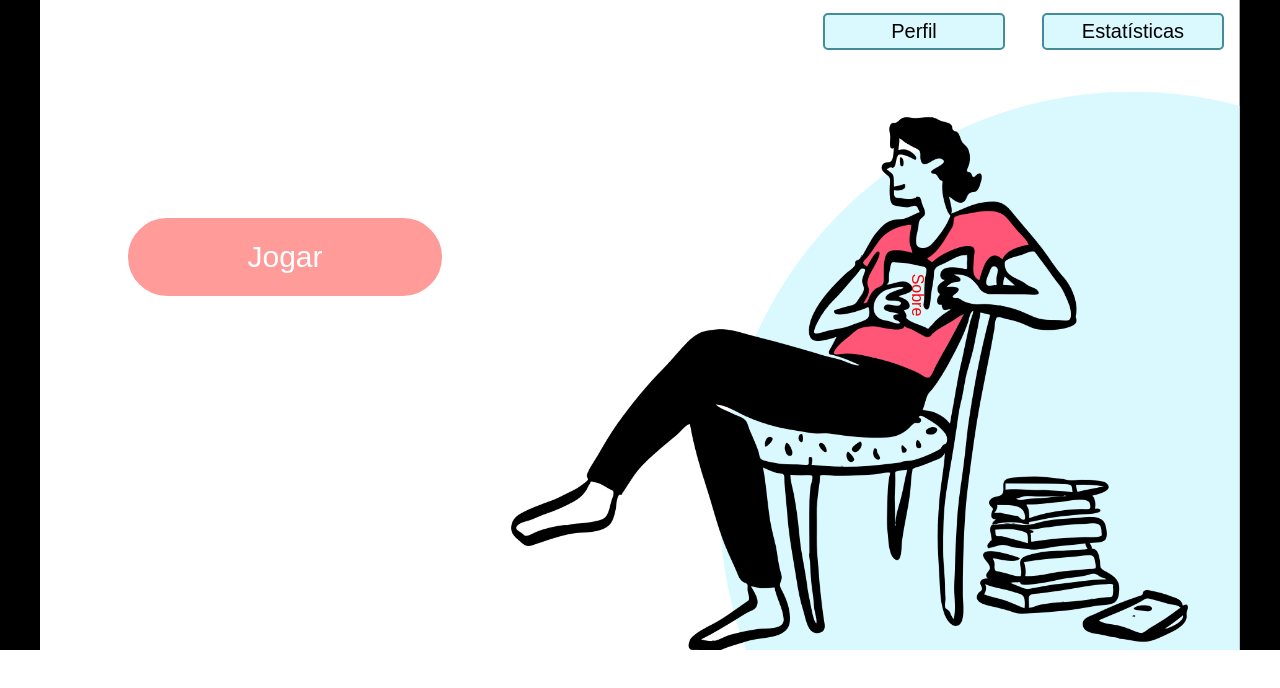
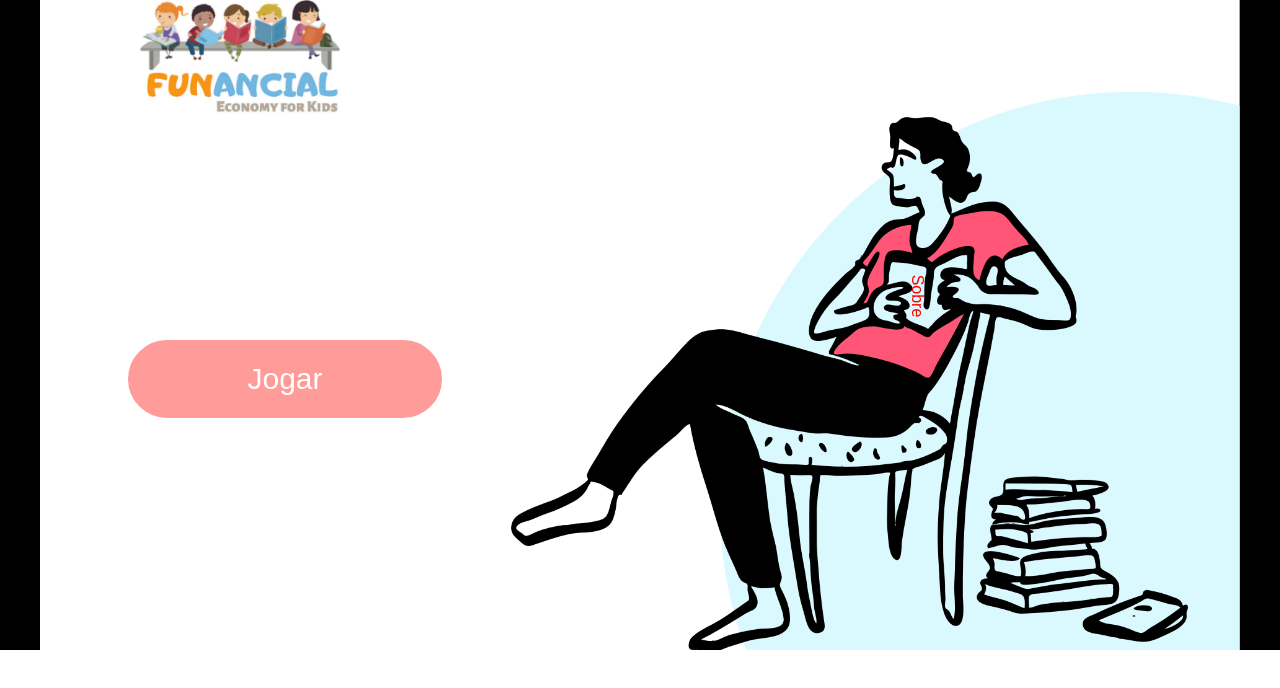
Before and after one commit to gaugsouza/ES4A4xLP2A4, a React (Create React App) app in the folder React/funancial-front/: page / in a window 1280 px wide. Shown: the top 688 px of the page. Built offline with nearby package versions, Linux system fonts and the light colour scheme.

Commit message:
Adição de página 404, modificação no componente do menu, adição de logo

```diff
--- a/React/funancial-front/src/App.css
+++ b/React/funancial-front/src/App.css
@@ -3,6 +3,8 @@ a{text-decoration: none; color: inherit;}
 
 span{cursor: pointer;}
 .gameBg{background-image: url("Imagens/composition-24.png");width: 100%;max-width: 1200px;margin: 0 auto;height: 650px;background-size: cover;background-repeat: no-repeat;position: relative;}
+
+.container { width: 100%; max-width: 1200px; margin: 0 auto; position: relative; }
 /*.App {
   text-align: center;
 }
--- a/React/funancial-front/src/App.js
+++ b/React/funancial-front/src/App.js
@@ -4,11 +4,15 @@ import Login from './Components/Login';
 import Estatisticas from './Components/Estatisticas';
 import Jogo from './Components/Jogo';
 import TelaInicial from './Components/TelaInicial';
-import Perfil from './Components/Perfil'
+import Perfil from './Components/Perfil';
+import Navbar from './Components/Navbar';
+import CadastroSucesso from './Components/CadastroSucesso';
+import NotFound from './Components/NotFound';
+
 import React, { Component } from 'react';
 import './App.css';
 import {  BrowserRouter, Route, Switch } from 'react-router-dom';
-import CadastroSucesso from './Components/CadastroSucesso';
+
 
 class App extends Component {
   state = {
@@ -17,6 +21,7 @@ class App extends Component {
     usuarioLogado:{}
   }
   addUsuario  = usuario =>{
+    // Mudar isso para requisição para API
     usuario.id = Math.floor(Math.random()*999999999);
     let usuarios = [...this.state.usuarios, usuario];
     this.setState({
@@ -27,28 +32,26 @@ class App extends Component {
   logar = usuario =>{
     this.setState({
       usuarioLogado:usuario
-    })
+    });
   }
   render() {
     return (
       <BrowserRouter>
         <div className="App gameBg">
-          <Switch>
-            <Route exact path='/' render={(props)=>(<TelaInicial {...props} usuarioLogado={this.state.usuarioLogado}/>)} />
-            <Route path='/jogar' component={Jogo} />
-
-            <Route path='/cadastro'
-                render={(props) =>
-                (<Cadastro {...props} addUsuario={this.addUsuario}/>)} />
-
-            <Route path='/login'
-                render={(props) =>(<Login {...props} usuarios={this.state.usuarios} logar={this.logar}/>)} />
-
-            <Route path='/estatisticas' component={Estatisticas} />
-            <Route path='/sobre' component={Sobre} />
-            <Route path='/perfil/:id' render={(props) =>(<Perfil {...props} usuario={this.state.usuarioLogado}/>)} />
-            <Route path='/cadastroSucesso' component={CadastroSucesso} />
-          </Switch>
+          <div className="container">
+            <Navbar usuarioLogado={this.state.usuarioLogado}/>
+            <Switch>
+              <Route exact path='/' render={(props)=>(<TelaInicial {...props} usuarioLogado={this.state.usuarioLogado}/>)} />
+              <Route path='/cadastro' render={(props) =>(<Cadastro {...props} addUsuario={this.addUsuario}/>)} />
+              <Route path='/login' render={(props) =>(<Login {...props} usuarios={this.state.usuarios} logar={this.logar}/>)} />
+              <Route path='/estatisticas' component={Estatisticas} />
+              <Route path='/cadastroSucesso' component={CadastroSucesso} />
+              <Route path='/perfil/:id' render={(props) =>(<Perfil {...props} usuario={this.state.usuarioLogado}/>)} />
+              <Route path='/sobre' component={Sobre} />
+              <Route path='/jogar' component={Jogo} />
+              <Route component={NotFound} />
+            </Switch>
+            </div>
         </div>
       </BrowserRouter>
     );
--- /dev/null
+++ b/React/funancial-front/src/CSS/Navbar.css
@@ -0,0 +1,4 @@
+.navbar { display: grid; grid-template-columns: 1fr 1fr; width: 100%; max-width: 1000px; margin: 0 auto; }
+.brand-logo{display: block;width: 40%;}
+.brand-logo img{display: block; width: 100%;}
+.menu-direita { width: 85%; justify-self: right; display: grid; grid-template-columns: 1fr 1fr; list-style: none; }
--- /dev/null
+++ b/React/funancial-front/src/CSS/NotFound.css
@@ -0,0 +1,3 @@
+.notFound {text-align: center; width: 75%;}
+.notFound h3{color: red; font-size: 40px;}
+.notFound h5{ font-size: 24px;}
--- a/React/funancial-front/src/CSS/TelaInicial.css
+++ b/React/funancial-front/src/CSS/TelaInicial.css
@@ -12,4 +12,4 @@
 
 .btn:hover{background: #78aab3;color: #FFF}
 .btn.jogar:hover {background: #ffc5c4; color: #FFF2F2;}
-.link.sobre { position: absolute; left: 856px; top: 286px;transform: rotate(90deg); color: red;}
+.link.sobre {    position: absolute; left: 856px; top: 165px; transform: rotate(90deg); color: red;}
--- /dev/null
+++ b/React/funancial-front/src/Components/MenuLateral.jsx
@@ -0,0 +1,13 @@
+import React from 'react';
+import { Link } from 'react-router-dom';
+const MenuLateral = ({usuarioLogado}) =>{
+
+    return (
+        <ul className="menu-direita">
+            <li><Link to={"/perfil/"+usuarioLogado.id} className="btn perfil">Perfil</Link></li>
+            <li><Link to="/estatisticas" className="btn estatisticas">Estatísticas</Link></li>
+        </ul>
+    );
+}
+
+export default MenuLateral;
--- /dev/null
+++ b/React/funancial-front/src/Components/Navbar.jsx
@@ -0,0 +1,20 @@
+import React from 'react';
+import { Link } from 'react-router-dom';
+import logo from '../../public/logo.jpg'
+import '../CSS/Navbar.css';
+import MenuLateral from './MenuLateral';
+
+const Navbar = ({usuarioLogado}) =>{
+    let menuLateral = usuarioLogado.id !== undefined ?
+        (<MenuLateral usuarioLogado={usuarioLogado}/>):(<div></div>)
+    return(
+        <nav className="navbar">
+            <Link to="/" className="brand-logo"><img src={logo} alt="logo-funancial"/></Link>
+            {menuLateral}
+
+        </nav>
+    )
+}
+
+
+export default Navbar;
--- /dev/null
+++ b/React/funancial-front/src/Components/NotFound.jsx
@@ -0,0 +1,16 @@
+import React, { Component } from 'react';
+import { Link } from 'react-router-dom';
+import '../CSS/NotFound.css'
+class NotFound extends Component{
+    render(){
+        return(
+            <div className="notFound">
+                <h3>Opa!</h3>
+                <h5>A página que você está procurando não existe. <br/>Desculpe o transtorno</h5>
+                <Link to="/">Voltar para a home</Link>
+            </div>
+        );
+    }
+}
+
+export default NotFound;
--- a/React/funancial-front/src/Components/TelaInicial.jsx
+++ b/React/funancial-front/src/Components/TelaInicial.jsx
@@ -9,7 +9,6 @@ class TelaInicial extends Component{
     handleClick = (e) =>{
         //TODO: Criar sessão para usuário
         e.preventDefault();
-        console.log(this.props.usuarioLogado.id)
         if(this.props.usuarioLogado.id !== undefined && this.props.usuarioLogado.id !== null){
             this.props.history.push('/jogar');
         }else{
@@ -22,10 +21,6 @@ class TelaInicial extends Component{
             <div className="telaInicial">
 
                 <Link to="/jogar" className="btn jogar" onClick={this.handleClick}>Jogar</Link>
-                <div className="infos_jogador">
-                    <Link to={"/perfil/"+this.props.usuarioLogado.id} className="btn perfil">Perfil</Link>
-                    <Link to="/estatisticas" className="btn estatisticas">Estatísticas</Link>
-                </div>
                 <div className="secao_cadastro">
                     <Link to="/login" className="btn login">Login</Link>
                     <Link to="/cadastro" className="btn cadastro">Cadastro</Link>
```
Also changed, not shown: React/funancial-front/public/logo.jpg (added), 1 other file (tests, documents, lock files or other folders).
